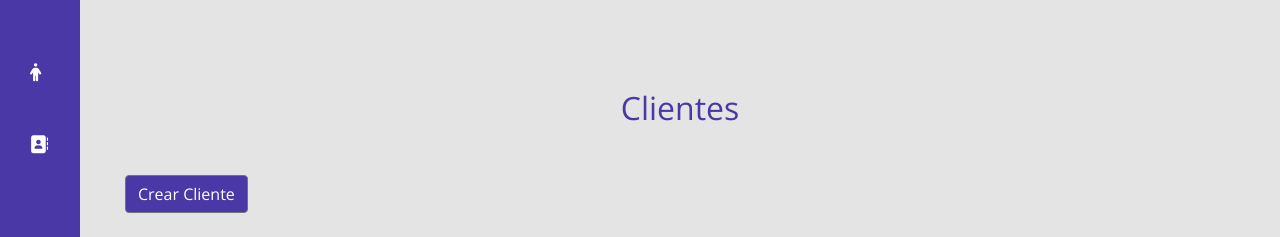
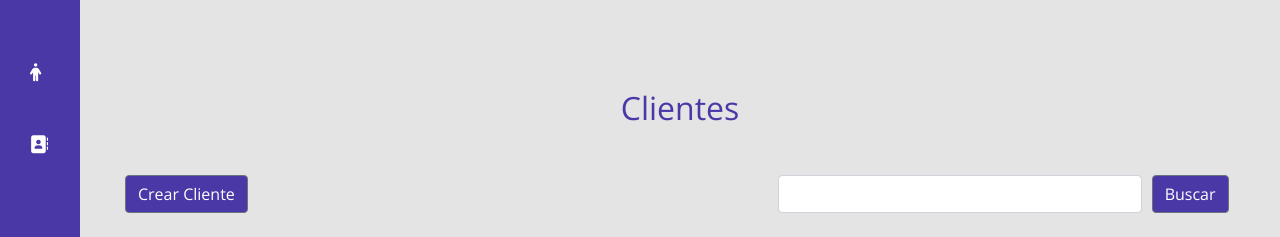
Before and after one commit to harcor59p/InSegurosCDITI, a Laravel app: page /clientes in a window 1280 px wide. Shown: the part 55-292 px from the top of the page. Run offline with Laravel 8, Linux system fonts and the light colour scheme; data comes from the database, SQL or seed files in the repository; data that the repository does not hold is empty; some libraries are stand-ins or nearby versions.

Commit message:
Se agrega el buscar en clientes

```diff
--- a/app/Http/Controllers/ClienteController.php
+++ b/app/Http/Controllers/ClienteController.php
@@ -4,6 +4,7 @@ namespace App\Http\Controllers;
 
 use App\Models\Cliente;
 use Illuminate\Http\Request;
+use Illuminate\Support\Facades\DB;
 
 class ClienteController extends Controller
 {
@@ -12,10 +13,20 @@ class ClienteController extends Controller
      *
      * @return \Illuminate\Http\Response
      */
-    public function index()
+    public function index(Request $request)
     {
-        $clientecito = Cliente::orderBy('id')->paginate(6);
-        return view('clientes.index' , compact('clientecito'));
+        $texto = trim($request->get('texto'));
+        $clientecito=DB::table('clientes')
+                                ->select('id', 'identificacion', 'nombre' , 'email' , 'telefono', 'updated_at')
+                                ->where('id','LIKE' , '%'.$texto.'%')
+                                ->orwhere('identificacion','LIKE' , '%'.$texto.'%')
+                                ->orwhere('nombre','LIKE' , '%'.$texto.'%')
+                                ->orwhere('email','LIKE' , '%'.$texto.'%')
+                                ->orwhere('telefono','LIKE' , '%'.$texto.'%')
+                                ->orderBy('id')
+                                ->paginate(4);
+        //$clientecito = Cliente::orderBy('id')->paginate(6);
+        return view('clientes.index' , compact('clientecito','texto'));
     }
 
     /**
--- a/resources/views/clientes/index.blade.php
+++ b/resources/views/clientes/index.blade.php
@@ -26,6 +26,25 @@
         <p>{{\Session::get('destroy')}}</p>
     </div>
     @endif
+    <div class="row">
+
+        <div class="col-xl-12">
+            <form action="{{route('clientes.index')}}" method="get">
+                <div class="form-row">
+                    <div class="col-sm-7">
+                        <button type="button" class="btn btn-secondary" data-toggle="modal" data-target="#clienteModal" data-whatever="@mdo" style="background-color: #4a38a7">Crear Cliente</button>
+                    </div>
+                    <div class="col-sm-4">
+                        <input type="text" class="form-control" name="texto" value="{{$texto}}">
+                    </div>
+                    <div class="col-auto">
+                        <input type="submit" class="btn btn-secondary" style="background-color: #4a38a7" value="Buscar">
+                    </div>
+                </div>
+            </form>
+
+        </div>
+    </div>
 
     <form action="{{Route('clientes.store')}}" method="post">
         @csrf
@@ -39,8 +58,7 @@
             @endforeach
         @endif
 
-            <button type="button" class="btn btn-secondary" data-toggle="modal" data-target="#clienteModal" data-whatever="@mdo" style="background-color: #4a38a7">Crear Cliente</button>
-<!-- Modal de creacion de Clientes -->
+        <!-- Modal de creacion de Clientes -->
             <div class="modal fade" id="clienteModal" tabindex="-1" aria-labelledby="exampleModalLabel" aria-hidden="true">
             <div class="modal-dialog">
                 <div class="modal-content">
@@ -102,7 +120,7 @@
             <th>{{$cliente->nombre}}</th>
             <th>{{$cliente->email}}</th>
             <th>{{$cliente->telefono}}</th>
-            <th>{{$cliente->updated_ad}}</th>
+            <th>{{$cliente->updated_at}}</th>
             <th>
                 <button type="submit" class="btn btn-secondary btn-sm" style="background-color: #4a38a7" data-toggle="modal" data-target="#editModal{{$cliente->id}}">Editar  <i class="fa-solid fa-pen-to-square"></i></i></button>
                 <!-- Modal de edición de Clientes -->
```
